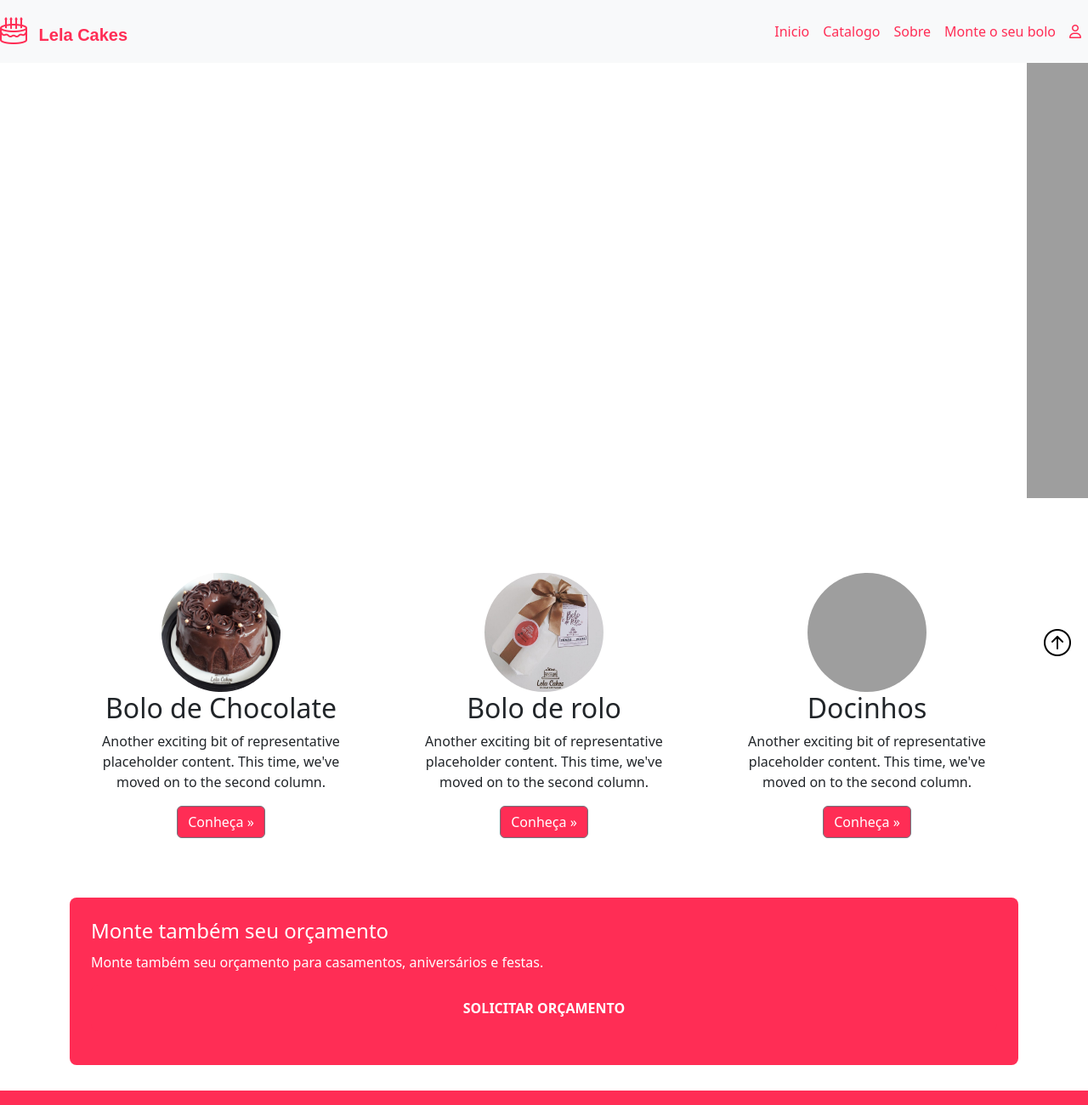
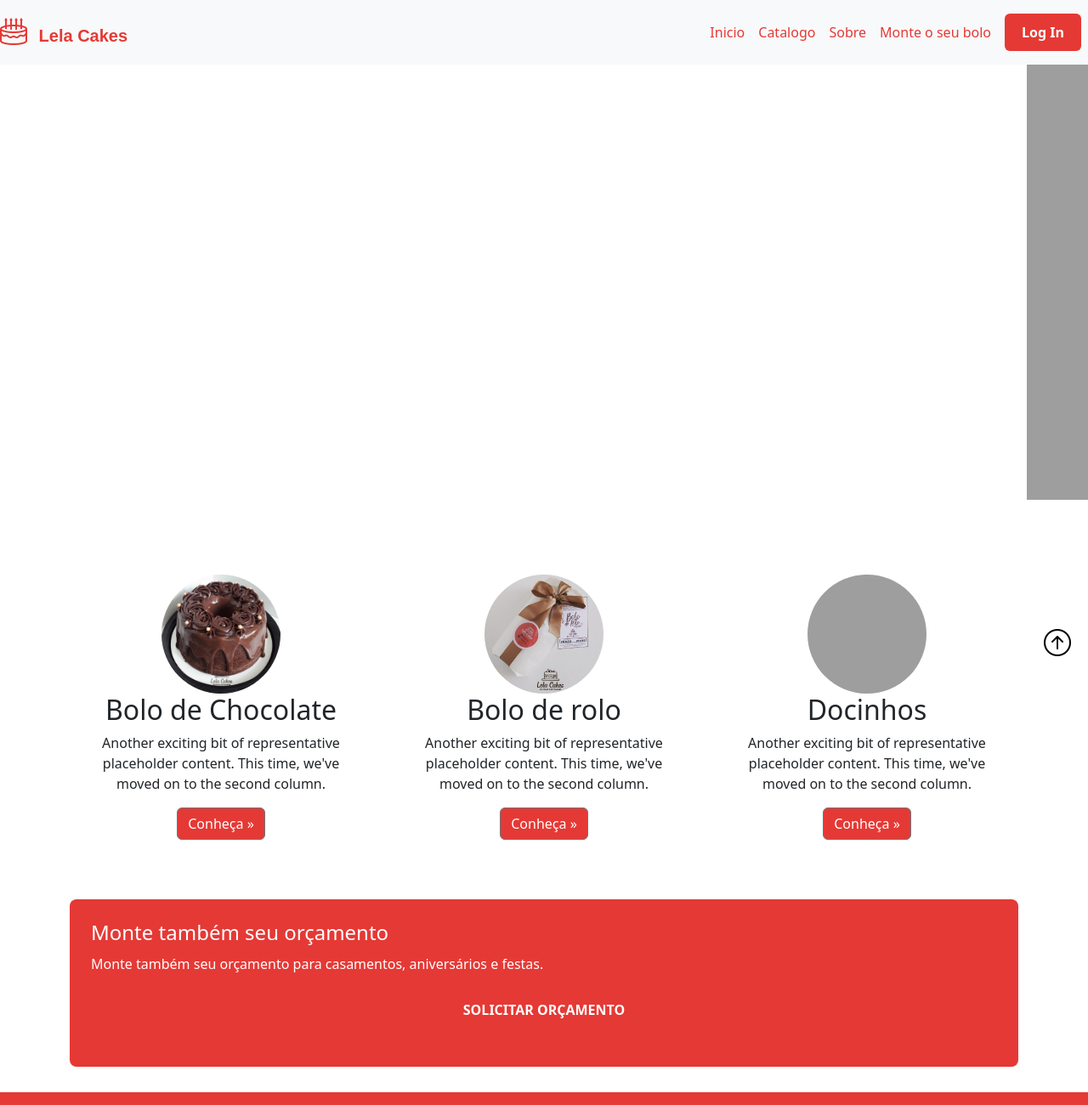
Before and after one commit to caiosntos/lela_cakes, a website: page index.html in a window 1280 px wide. Shown: the top 1300 px of the page at 85% size. Drawn offline with nearby package versions, Linux system fonts and the light colour scheme; no server answers; grey boxes are pictures that could not be loaded.

Commit message:
Ajustando CSS

```diff
--- a/index.html
+++ b/index.html
@@ -47,7 +47,7 @@
                     </li>
                     <li class="nav-item">
                         <a class="nav-link" href="pages/login.html">
-                            <i class="fa-regular fa-user"></i>
+                            <button class="btn-login">Log In</button>
                         </a>
                     </li>
                 </ul>
--- a/site/site.css
+++ b/site/site.css
@@ -1,19 +1,53 @@
 html{
-    scroll-behavior: smooth;
+  scroll-behavior: smooth;
 }
 
 .navbar-brand{
-    color: #FF2D55 !important;
-    font-family: 'Poppins', sans-serif;
-    font-weight: 700;
+  color: #e53935 !important;
+  font-family: 'Poppins', sans-serif;
+  font-weight: 700;
 }
 
 .nav-link{
-    color: #FF2D55 !important;
+  color: #e53935 !important;
 }
 
-.nav-item a:hover{
-    color: #FF0033 !important;
+.nav-link {
+  color: #e53935 !important;
+  padding: 10px 15px;
+  height: 100%;
+  display: flex;
+  align-items: center;
+}
+
+
+.nav-item a:hover {
+  color: #c62828 !important;
+}
+
+.navbar-nav {
+  display: flex;
+  align-items: center;
+  height: 100%;
+}
+
+.btn-login {
+  background-color: #e53935;
+  color: #fff;
+  border: none;
+  padding: 10px 20px;
+  font-size: 1rem;
+  font-weight: bold;
+  border-radius: 6px;
+  cursor: pointer;
+  transition: background 0.3s ease;
+  display: flex;
+  align-items: center;
+  height: 100%;
+}
+
+.btn-login:hover {
+  background-color: #c62828;
 }
 
 
@@ -71,17 +105,17 @@ html{
 }
 
 .btn-secondary{
-    background-color: #ff2d55 !important;
+    background-color: #e53935 !important;
     color: white !important;
 }
 
 .btn-secondary:hover {
     background-color: white !important;
-    color: #ff2d55 !important;
+    color: #c62828 !important;
 }
 
 footer {
-    background-color: #FF2D55;
+    background-color: #e53935;
     color: #fff;
     padding: 20px 0;
     position: relative;
@@ -105,7 +139,7 @@ footer {
 
 
 .btn-orcamento {
-    background-color: #ff2d55;
+    background-color: #e53935;
     color: white;
     border: none;
     border-radius: 8px;
@@ -122,13 +156,13 @@ footer {
 }
 
 .btn-orcamento:hover {
-    background-color: #e6264d;
+    background-color: #c62828;
     color: white;
     text-decoration: none;
 }
 
 .orcamento-section {
-    background-color: #ff2d55;
+    background-color: #e53935;
     color: white;
     padding: 25px;
     border-radius: 8px;
@@ -151,20 +185,30 @@ footer {
 }
 
 .btn-danger {
-    background-color: #ff2d55 !important;
+    background-color: #e53935 !important;
     color: white !important;
 }
 
 .btn-danger:hover {
     background-color: white !important;
-    color: #ff2d55 !important;
+    color: #c62828 !important;
 }
 
 .social-btns button {
     margin: 4px;
 }
 
+.footer-icons{
+  color: #e53935 !important;
+}
+.bi-facebook:hover,
+.bi-twitter:hover,
+.bi-instagram:hover,
+.bi-linkedin:hover{
+   color: #c62828 !important;
+}
+
 .registroCliente{
     text-align: center;
-    color: #ff2d55;
+    color: #e53935;
 }
```
Also changed, not shown: pages/catalogo.html (+3 -1 lines), pages/montebolo.html (+0 -3 lines), pages/sobre.html (+0 -3 lines).
